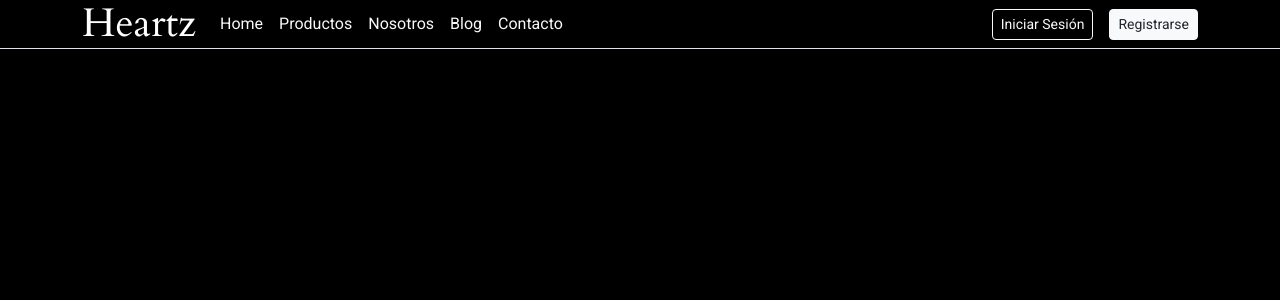
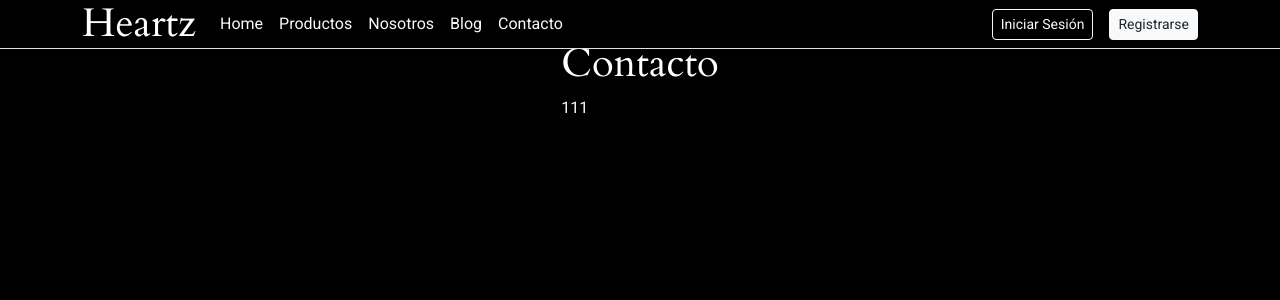
Before and after one commit to Bvnddit/heartz-web, a React (Vite) app: page /Contacto in a window 1280 px wide. Shown: the top 300 px of the page. Built offline with nearby package versions, Linux system fonts and the light colour scheme.

Commit message:
Creacion de pages

```diff
--- a/src/App.jsx
+++ b/src/App.jsx
@@ -1,6 +1,10 @@
 import { useState } from 'react';
 import './assets/css/main.css'
 import Home from './pages/Home.jsx';
+import Productos from './pages/Productos.jsx';
+import Nosotros from './pages/Nosotros.jsx';
+import Blog from './pages/Blog.jsx';
+import Contacto from './pages/Contacto.jsx';
 import Header from './components/Header.jsx'
 
 import { BrowserRouter as Router, Routes, Route } from "react-router-dom";
@@ -11,7 +15,10 @@ import { BrowserRouter as Router, Routes, Route } from "react-router-dom";
           <Header />
           <Routes>
             <Route path="/" element={<Home />} />
-
+            <Route path="/Productos" element={<Productos />} />
+            <Route path="/Nosotros" element={<Nosotros />} />
+            <Route path="/Blog" element={<Blog />} />
+            <Route path="/Contacto" element={<Contacto />} />
 
           </Routes>
 
--- /dev/null
+++ b/src/pages/Blog.jsx
@@ -0,0 +1,9 @@
+function Blog() {
+  return (
+    <div>
+            <h1>Nosotros</h1>
+    </div>
+  );
+}
+
+export default Blog;
--- /dev/null
+++ b/src/pages/Contacto.jsx
@@ -0,0 +1,12 @@
+function Contacto() {
+  return (
+    <div style={{ padding: '40px', display: 'flex', justifyContent: 'center' }}>
+      <div>
+        <h1>Contacto</h1>
+        <p className='text-start'>111</p>
+      </div>
+    </div>
+  );
+}
+
+export default Contacto;
--- /dev/null
+++ b/src/pages/Nosotros.jsx
@@ -0,0 +1,9 @@
+function Nosotros() {
+  return (
+    <div>
+            <h1>Nosotros</h1>
+    </div>
+  );
+}
+
+export default Nosotros;
--- /dev/null
+++ b/src/pages/Productos.jsx
@@ -0,0 +1,9 @@
+function Productos() {
+  return (
+      <div>
+        <h1>Nuestros Productos</h1>
+      </div>
+  );
+}
+
+export default Productos;
```
